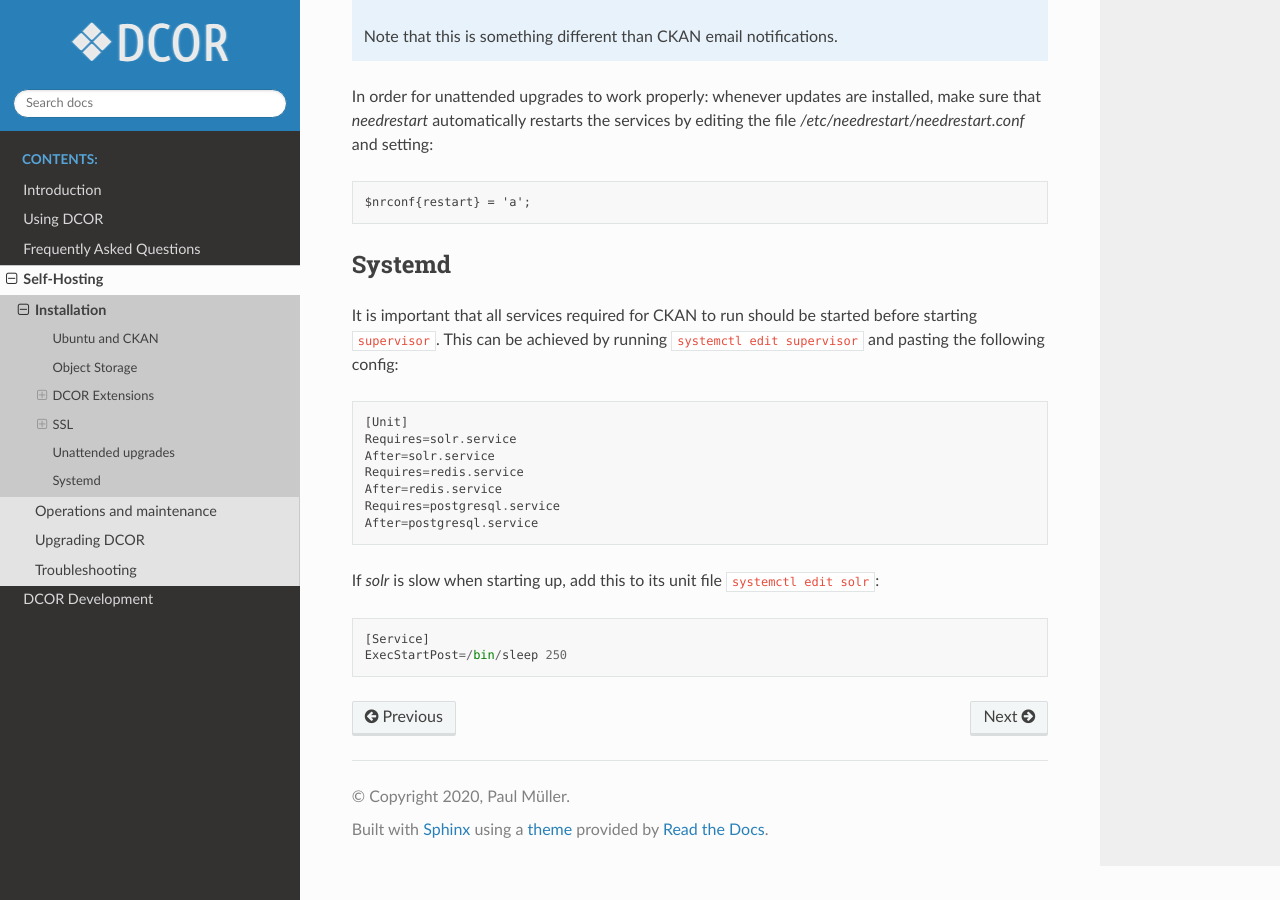
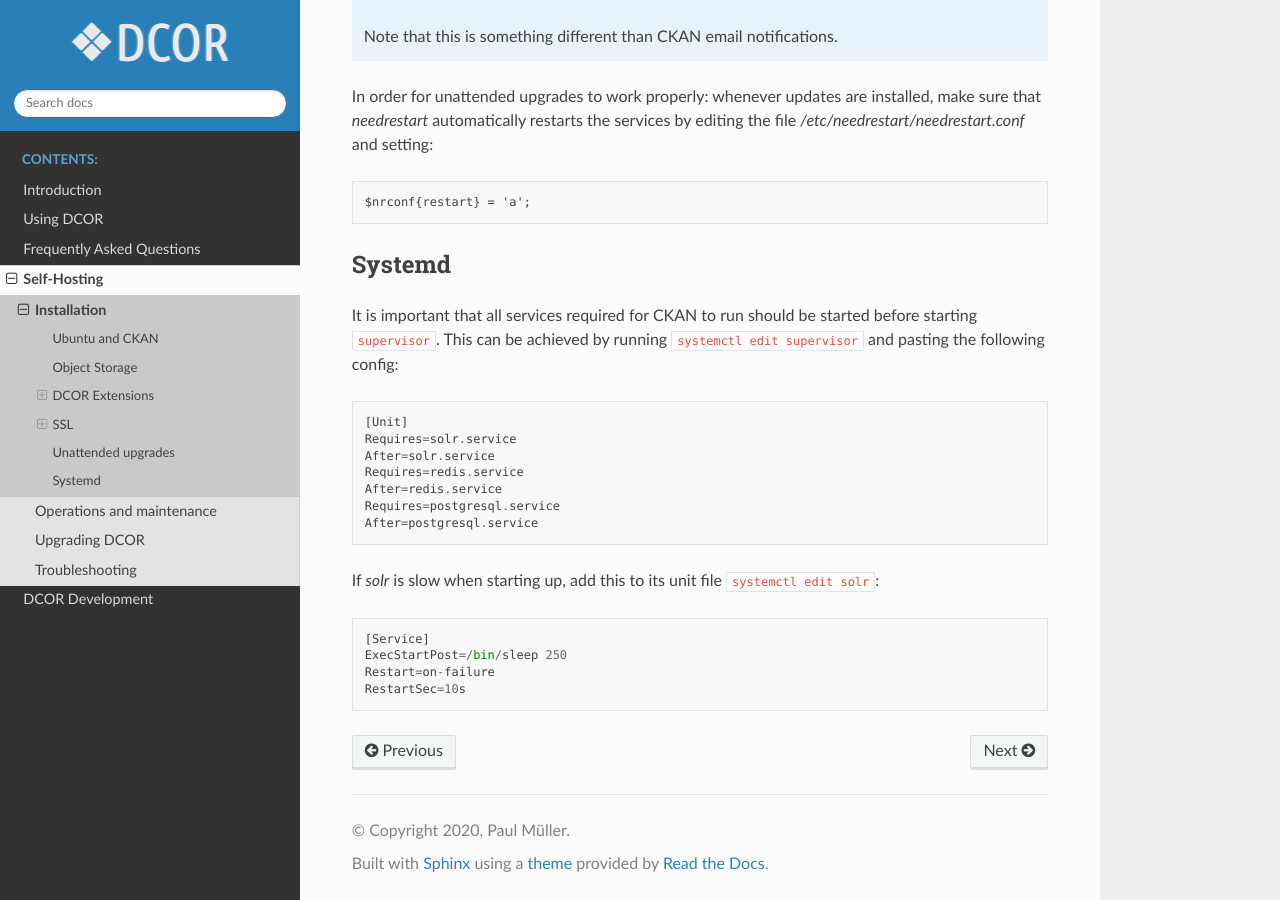
Before and after one commit to DCOR-dev/dcor-docs, a Sphinx documentation site: the page built from docs/sec_self_hosting/installation.rst, in a window 1280 px wide and 900 px high, scrolled down 7590 px. Built offline with Sphinx 7.4.7 and the Read the Docs theme 2.0.0, drawn with Linux system fonts in a browser that asks for light colours.

Commit message:
restart solr

```diff
--- a/docs/sec_self_hosting/installation.rst
+++ b/docs/sec_self_hosting/installation.rst
@@ -300,3 +300,5 @@ If `solr` is slow when starting up, add this to its unit file ``systemctl edit s
 
     [Service]
     ExecStartPost=/bin/sleep 250
+    Restart=on-failure
+    RestartSec=10s
```
